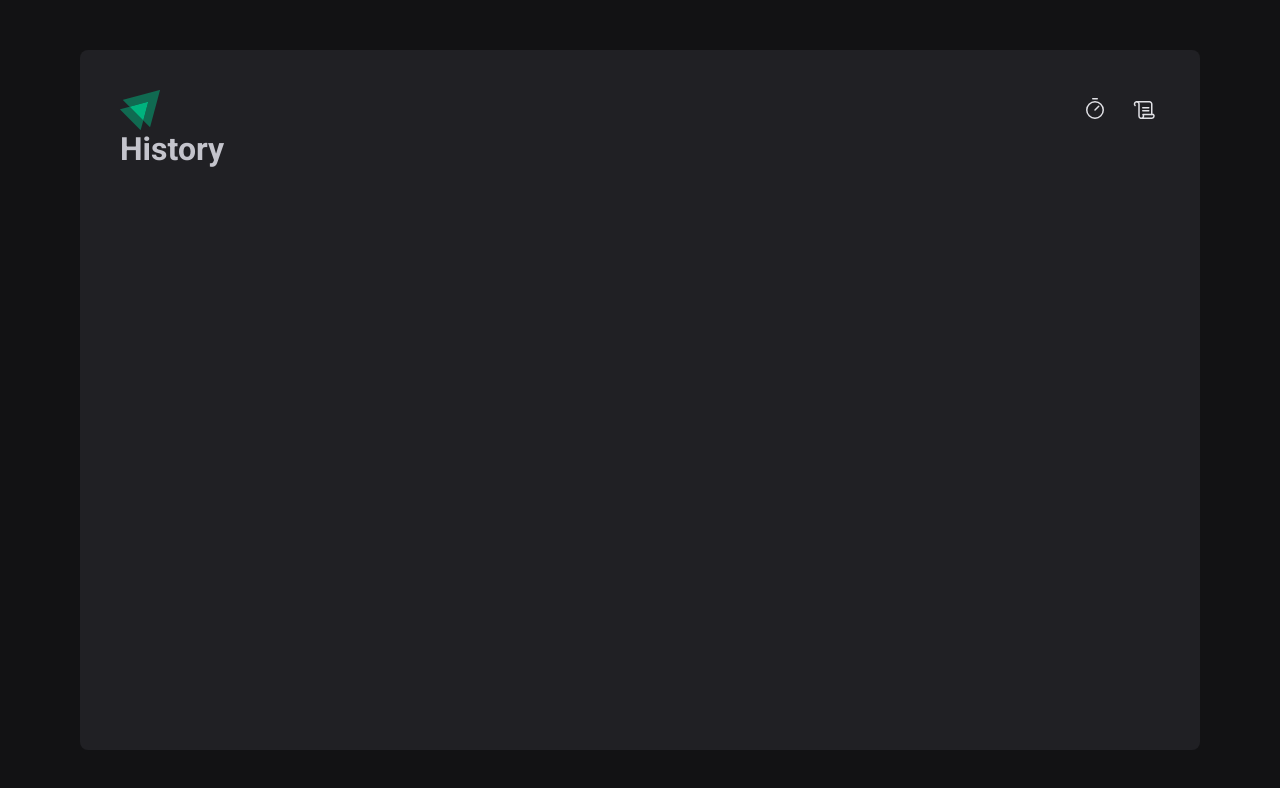
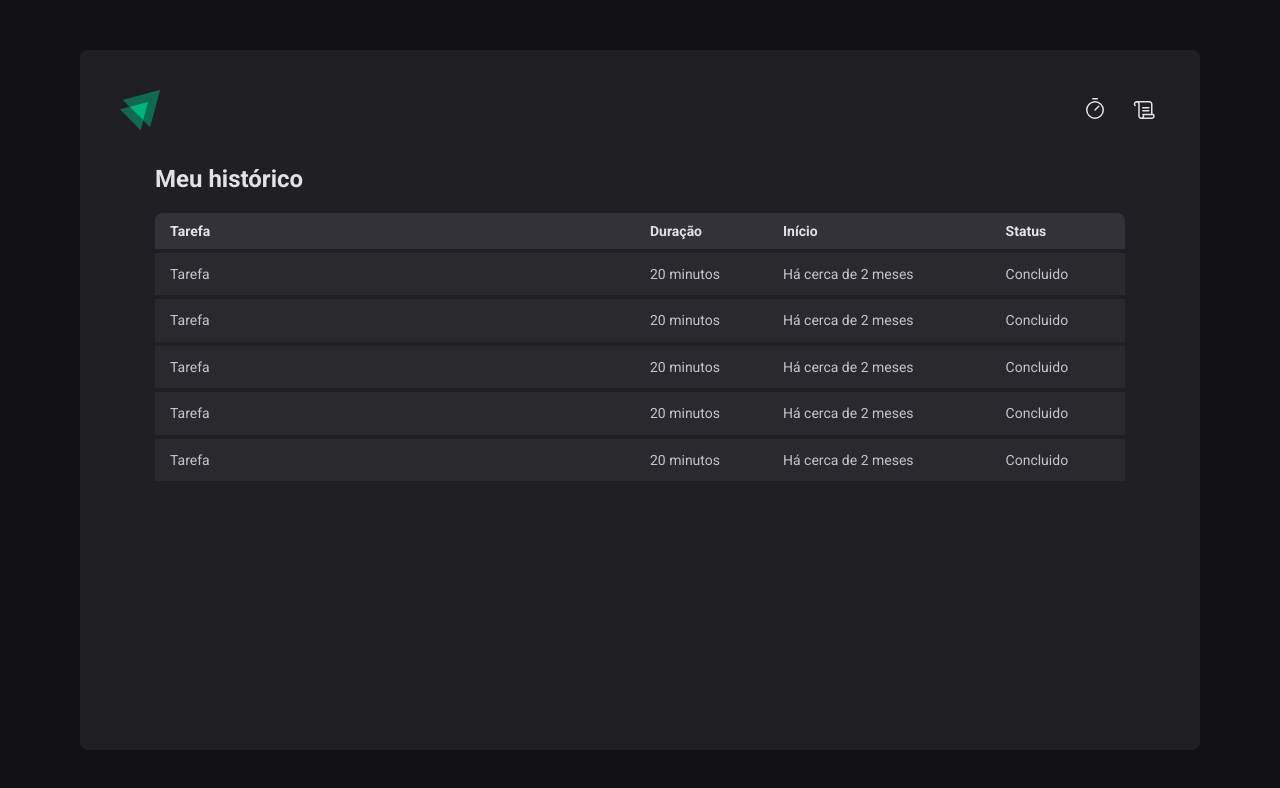
Before and after one commit to diegouidev/cloud-timer, a React (Vite) app: page /history in a window 1280 px wide. Shown: the top 788 px of the page. Built offline with nearby package versions, Linux system fonts and the light colour scheme.

Commit message:
estilização do historico

```diff
--- a/src/pages/History/index.tsx
+++ b/src/pages/History/index.tsx
@@ -1,3 +1,53 @@
+import { HistoryContainer, HistoryList } from './styles'
+
 export function History() {
-  return <h1>History</h1>
+  return (
+    <HistoryContainer>
+      <h1>Meu histórico</h1>
+      <HistoryList>
+        <table>
+          <thead>
+            <tr>
+              <th>Tarefa</th>
+              <th>Duração</th>
+              <th>Início</th>
+              <th>Status</th>
+            </tr>
+          </thead>
+          <tbody>
+            <tr>
+              <td>Tarefa</td>
+              <td>20 minutos</td>
+              <td>Há cerca de 2 meses</td>
+              <td>Concluido</td>
+            </tr>
+            <tr>
+              <td>Tarefa</td>
+              <td>20 minutos</td>
+              <td>Há cerca de 2 meses</td>
+              <td>Concluido</td>
+            </tr>
+            <tr>
+              <td>Tarefa</td>
+              <td>20 minutos</td>
+              <td>Há cerca de 2 meses</td>
+              <td>Concluido</td>
+            </tr>
+            <tr>
+              <td>Tarefa</td>
+              <td>20 minutos</td>
+              <td>Há cerca de 2 meses</td>
+              <td>Concluido</td>
+            </tr>
+            <tr>
+              <td>Tarefa</td>
+              <td>20 minutos</td>
+              <td>Há cerca de 2 meses</td>
+              <td>Concluido</td>
+            </tr>
+          </tbody>
+        </table>
+      </HistoryList>
+    </HistoryContainer>
+  )
 }
--- a/src/pages/History/styles.ts
+++ b/src/pages/History/styles.ts
@@ -1,3 +1,61 @@
 import styled from 'styled-components'
 
-export const teste = styled.div``
+export const HistoryContainer = styled.div`
+  flex: 1;
+  padding: 3.5rem;
+
+  display: flex;
+  flex-direction: column;
+
+  h1 {
+    font-size: 2.4rem;
+    color: ${(props) => props.theme['gray-100']};
+  }
+`
+export const HistoryList = styled.div`
+  flex: 1;
+  overflow: auto;
+  margin-top: 2rem;
+
+  table {
+    width: 100%;
+    border-collapse: collapse;
+    min-width: 600px;
+
+    th {
+      background-color: ${(props) => props.theme['gray-600']};
+      padding: 1rem;
+      text-align: left;
+      color: ${(props) => props.theme['gray-100']};
+      font-size: 1.4rem;
+      line-height: 1.6rem;
+
+      &:first-child {
+        border-top-left-radius: 8px;
+        padding-left: 1.5rem;
+      }
+
+      &:last-child {
+        border-top-right-radius: 8px;
+        padding-right: 1.5rem;
+      }
+    }
+
+    td {
+      background-color: ${(props) => props.theme['gray-700']};
+      border-top: 4px solid ${(props) => props.theme['gray-800']};
+      padding: 1rem;
+      font-size: 1.4rem;
+      line-height: 1.6;
+
+      &:first-child {
+        width: 50%;
+        padding-left: 1.5rem;
+      }
+
+      &:last-child {
+        padding-right: 1.5rem;
+      }
+    }
+  }
+`
```
